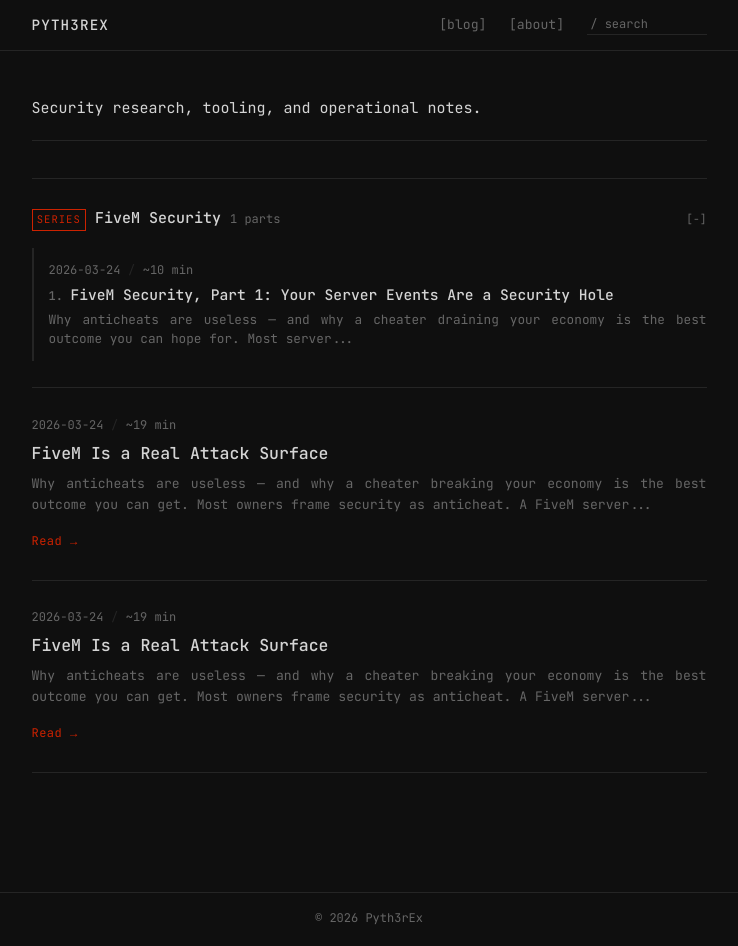
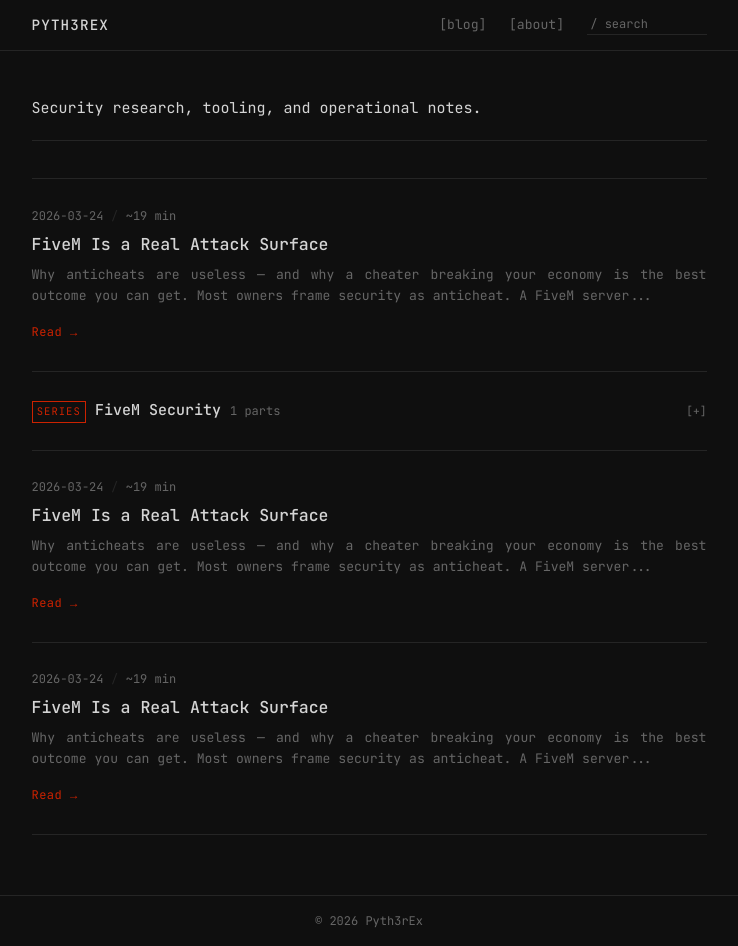
Before and after one commit to Pyth3rEx/Pyth3rEx.github.io, a Jekyll site: the page built from blog/index.html, in a window 1280 px wide and 946 px high. Shown: the whole window, without its empty margins (271-1009 px from the left). Built offline with Jekyll 4.4.1, drawn with Linux system fonts in a browser that asks for light colours; some of the changed lines change nothing that is shown.

Commit message:
fix: collapse series blocks by default

````diff
--- /dev/null
+++ b/_posts/2026-03-24-hello world.md
@@ -0,0 +1,476 @@
+---
+layout: post
+title: "FiveM Is a Real Attack Surface"
+date: 2026-03-24
+toc: true
+tags: [
+  fivem, fivem-security, gta-roleplay, cfx,
+  lua, lua-security, server-events, event-validation,
+  nui, xss, web-security,
+  supply-chain, supply-chain-security, third-party-scripts,
+  game-server-security, game-server-hardening,
+  security-awareness, red-team, penetration-testing,
+  input-validation, client-server, roleplay-server
+]
+---
+
+Why anticheats are useless — and why a cheater breaking your economy is the best outcome you can get. Most
+owners frame security as anticheat. A FiveM server is a networked application stack, and it deserves to be
+treated like one.
+
+---
+
+# Section 1 — Unvalidated Server Events
+
+FiveM scripts are typically split into two layers: *server-side* and *client-side*. Client code runs on
+the player's machine — meaning the player owns it and can do whatever they want with it. This is generally
+well understood. What is less often considered is the implication for the server side: because the server
+runs in a controlled environment, it is easy to assume it is also a safe one — isolated from threat actors
+and untrusted input. That assumption is where things break down.
+
+The two layers communicate through events. A client triggers a named event; the server listens for it and
+acts. The problem is that **any connected client can fire any registered server event by name**, with any
+arguments they choose.
+
+## Case study
+
+Consider this:
+
+```lua
+-- server.lua
+RegisterNetEvent('bank:withdraw')
+AddEventHandler('bank:withdraw', function(amount)
+    local src = source
+    removeMoney(src, amount)
+end)
+```
+
+```lua
+-- client.lua
+function OnWithdrawConfirmed(amount) -- Called when player confirms a withdrawal
+    TriggerServerEvent('bank:withdraw', amount)
+end
+```
+
+This pattern is common across free and paid scripts on the *CFx forums*, *GitHub*, and the *Tebex*
+marketplace. The server listens for the `bank:withdraw` event; when the client wants to withdraw, it fires
+the event with `amount` as the argument. The caller's identity (`src`) is resolved server-side, so that
+part is safe. The assumption being made — fatally — is that `amount` can be trusted. In a legitimate flow,
+the client call is wrapped in checks at the client level:
+
+- Is the user at a bank?
+- Does the user have enough money?
+- Is the user authorized to withdraw?
+
+None of those checks exist on the server. They live on the client, where the attacker already has full
+control.
+
+Now let's put on our hacker hoodies and think red: what happens if we call the event directly,
+bypassing the UI entirely?
+
+> **Note:** The examples below are intentionally vague. The goal is not a hacking tutorial — these are
+> well-known techniques in the offensive world, but the focus here is awareness, not execution.
+
+By calling `bank:withdraw(100)` outside the normal UI flow, the withdrawal goes through without issue.
+The character receives the money. The logs show a clean, legitimate transaction — performed from the
+middle of the Sandy Shores desert. The service[^1] is vulnerable. So we keep digging.
+
+```lua
+-- server.lua
+RegisterNetEvent('bank:transfer')
+AddEventHandler('bank:transfer', function(usr1, usr2, amount)
+    removeMoney(usr1, amount)
+    addMoney(usr2, amount)
+end)
+```
+
+Jackpot! `bank:transfer`, just a few lines below, has the same problem — and this time the attacker
+controls both ends of the transaction. Run it in a loop across all players and the money flows to a
+single account. The logs flag nothing; every entry looks like a legitimate transfer request. Only a
+manual review would catch it, and only if the attacker was loud about it[^2].
+
+Server events **can be called from anywhere, by anyone, with any arguments**. Think about what that means in practice.
+
+- Your logs are empty
+- Your paid anticheat didn't trigger
+- Your staff doesn't realize
+
+This is full compromise; in red teaming, this would be a failed audit.
+
+## Remediation
+
+👏 DON'T 👏 TRUST 👏 THE 👏 USER 👏
+
+### Client files should contain the bare minimum
+
+#### Scope your client code
+
+Client code should only perform actions within its own scope — the client. Showing a visual effect on
+the player's screen? Client code. Spawning a car, moving money, updating a database record? Server
+code. If your client is doing more than presenting state and sending requests, something is wrong.[^3]
+
+#### Treat every request as hostile
+
+The client asks the server to perform a withdrawal with the given arguments. The server checks,
+decides, and either acts or rejects. Assume every incoming request is malicious — voluntarily or not.
+
+#### Validate arguments
+
+Check type, range, and plausibility — server-side, before any action is taken. A withdrawal request
+with a negative value? A string where a number is expected? SQL fragments or escape sequences in a
+name field? Reject immediately.
+
+#### Log smart
+
+Logging every action and reviewing it after the fact is not security — it is archaeology. The
+questions should be asked in real time. A player running more than five transactions per minute? Flag
+it. An account receiving transfers from twenty different players in thirty seconds? Flag it.
+
+> **Note:** With the growth of AI and the rise of consumer-level big data systems, it'd be very
+> interesting to see what can be done with the mass treatment of logs across servers: training AI
+> models to scan logs for anomalies the same way it's done in tax offices to hunt money laundering.
+
+---
+
+# Section 2 — The NUI / Web Layer
+
+FiveM's NUI system is a Chromium browser running inside the game client. Developers build custom UIs
+with HTML, CSS, and JavaScript — inventory menus, HUDs, admin panels, ticket queues. The stack is
+standard. The attack surface is standard. If you have done web security before, you already know the
+attack. The question is what the context makes possible.
+
+## Web security in a game is worse
+
+In a normal browser, XSS is bounded. The sandbox limits system access. Same-origin policy restricts
+what injected JavaScript can reach. Exfiltrating a session cookie is the ceiling for most web XSS.
+
+NUI does not have that ceiling. The Chromium instance runs inside a process that has direct, designed
+access to the game engine. There is no boundary between the web layer and the game layer — that
+boundary was intentionally removed so that JavaScript can communicate with Lua and Lua can communicate
+with JavaScript. The same design choice that makes custom UIs possible is what makes XSS here
+categorically worse than XSS in a web app.
+
+## The bridge
+
+The communication mechanism is worth understanding before the escalation. Two functions carry traffic
+across the boundary:
+
+- `SendNUIMessage` — Lua to JavaScript. Sends a JSON object into the browser, received by a
+  `window.addEventListener('message', ...)` handler in JS.
+- `RegisterNUICallback` — JavaScript to Lua. JS makes an HTTP POST to
+  `https://${GetParentResourceName()}/callbackName`; the registered Lua handler receives the body.
+
+Data flows in both directions. A payload that lands in the browser can use `RegisterNUICallback` to
+send data back to Lua — and client-side Lua has access to game state, player data, and game
+functions. The bridge is the mechanism. Everything below is what happens when untrusted input reaches
+the DOM on the wrong side of it.
+
+## The vulnerable pattern
+
+The vulnerable pattern is one line:
+
+```js
+// nui/inventory.js
+element.innerHTML = itemDescription
+```
+
+`itemDescription` arrived from the server via `SendNUIMessage`. The developer trusted it. That trust
+is misplaced — the data ultimately originates from player input, a database that players write to,
+or a server-side script that handles player-controlled strings.
+
+The attacker sets their character name, their item name, or their support ticket body to a payload.
+Something like an image tag with an error handler that loads and evaluates a remote script. The
+payload is innocuous-looking. It sits in the database. It waits.
+
+> **Note:** Specific payload syntax is intentionally omitted. This is a documented class of
+> vulnerability — the goal is to make the attack surface legible, not to provide a tutorial.
+
+## Step one: proof of concept on yourself
+
+Before targeting anyone, the attacker confirms the surface. They set a player-controlled field to a
+payload and then open the UI that renders it — their own inventory, their own player card. The
+payload fires on their own screen. DOM mutates. Nothing illegal happened; it is their own client.
+What they now know: the injection point exists, the browser evaluates it, the field is not sanitised.
+This is reconnaissance. Low stakes, high signal.
+
+## Step two: blind XSS against staff
+
+Staff panels are NUI too. Player reports, ban requests, ticket queues, admin dashboards — all
+rendered in a Chromium browser inside the game. If the attacker's payload is stored in something
+that staff view, the payload fires in the *staff member's* client when they open the relevant panel.
+The attacker may be offline. The attacker never sees it trigger. This is blind XSS: fire and forget.
+
+The payload includes a beacon — a `fetch` call to an attacker-controlled endpoint that fires on
+execution, passing along whatever is readable in the DOM at the time: staff member identifiers,
+pending ban records, current player list, session tokens if a web panel is embedded. The attacker
+gets an HTTP request. That request confirms execution and carries the exfiltrated data.
+
+The staff member opened a ticket. Nothing looked wrong.
+
+## Step three: stored XSS against all clients
+
+Same mechanism, no longer limited to staff. The payload is stored in something every player
+renders: item names, vehicle descriptions, gang tags, death notifications, chat messages. When any
+client opens the affected UI, the payload executes in their browser. One stored injection, every
+player who opens that menu, no further interaction required from the attacker.
+
+The attacker went offline after submitting the payload. The payload is still executing on new
+clients.
+
+## Step four: game control
+
+The JavaScript running in victim clients has access to `window.invokeNative`.[^6] This is a bridge
+to C++ game functions — the same functions the game engine uses internally. From injected JavaScript
+running in a victim's NUI: teleport the player, spawn or delete entities, trigger animations, call
+commands that would normally require server-side authorisation. The attacker is not sending a
+crafted server event anymore. They are calling game engine functions directly from inside the
+victim's client, without touching the server at all.
+
+The anticheat has no visibility into this. It is not a game modification. It is JavaScript executing
+inside a browser that the game provides.
+
+## Step five: machine control
+
+`window.invokeNative` is not the ceiling.
+
+The CEF instance running NUI is a browser. Browsers have APIs: clipboard read and write, microphone
+access, camera access. In a standard browser these prompt for permission. Inside the game client,
+the permission surface is different — prompts may not appear, or may appear in a context where the
+player dismisses them without understanding what they are approving.
+
+Beyond that: the CEF remote debug interface runs on `localhost:13172` while the game is open.[^7]
+Any process on the same machine can attach to it and inject code into the running browser context,
+or inspect and modify anything currently loaded. This is not an attacker capability — it is a
+developer tool. But it is exposed by default, and it is accessible to anything running locally.
+
+From a payload already executing in NUI: read local files via `fetch` against `file://` paths,
+exfiltrate stored credentials, drop content to disk if the browser context permits it. The attacker
+has moved from manipulating a game UI to running arbitrary code on the victim's operating system.
+
+## The end state
+
+One stored payload. Every client that rendered the affected UI executed arbitrary code on a real
+machine. Those machines have filesystems, credentials, and network access. They are not sandboxed
+by anything the game provides.
+
+On the server side: if the payload reaches a rendering context that has server access — an admin
+web panel, a database management UI, anything that renders stored player data in a browser sitting
+on the server host — the escalation path continues to the server machine. RCE. Privilege escalation.
+Lateral movement into whatever network the server is on.
+
+This started with a developer using `innerHTML` instead of `textContent`.
+
+## Fixing the NUI layer
+
+**`textContent` over `innerHTML`** — if you are not rendering HTML, do not invoke the HTML parser.
+One substitution eliminates this entire class of vulnerability for text content.
+
+**DOMPurify if HTML is genuinely required** — not a regex. Tag-stripping with a regular expression
+is bypassable; a proper sanitiser understands the DOM tree and removes dangerous constructs
+without breaking legitimate markup.
+
+**Content Security Policy** — add a CSP to NUI resource HTML files. Restrict inline script
+execution and limit which origins `fetch` can reach. This does not prevent injection, but it
+severs the fetch-eval chain that turns reflected input into remote code execution.
+
+**Treat `RegisterNUICallback` data as hostile** — apply the same principle from Section 1. Data
+arriving from the NUI layer is untrusted. Validate type, range, and plausibility in the Lua handler
+before acting on it. The bridge runs in both directions; the input validation obligation runs in
+both directions.
+
+**Minimal bridge exposure** — only register the callbacks you need. Each registered callback is an
+attack surface; an unnecessary one is an unnecessary risk.
+
+---
+
+# Section 3 — Supply Chain Risk from Community Scripts
+
+- Most servers run unaudited third-party code from GitHub/forums/resellers
+- What malicious scripts do: backdoors (hidden event handlers), data exfiltration via HTTP, delayed payloads
+- Reseller risk: modified copies without visible history
+- Mitigation: read server-side files before install, audit PerformHttpRequest calls, check for hardcoded key
+  patterns, prefer auditable repos, minimal OS permissions for the server process
+
+---
+
+# Section 4 — The rest of the stack
+
+If you have read this far, you are probably already reconsidering some decisions. Good. But
+everything covered in sections 1 through 3 assumes the attacker is a player — someone who logged
+in, connected to your server, and is operating within the FiveM client. That is the comfortable
+threat model. The uncomfortable one is that your server is a machine on the internet, and FiveM
+is one of several things running on it. In this section we briefly step outside the game layer and
+look at what surrounds it.
+
+## The server machine
+
+[nmap scan, other services, open ports]
+
+## Permissions and infrastructure
+
+[roles, permissions, default passwords and unprotectedmaybe DBs]
+
+## Bare Metal
+
+[untrusted hosting platforms, physical attacks]
+
+---
+
+# Pre-Install Checklist
+
+- [ ] Audit all `PerformHttpRequest` calls — destination and payload
+- [ ] Check for hidden or catch-all `AddEventHandler` registrations
+- [ ] Search for hardcoded keys, tokens, and base64-encoded strings
+- [ ] Review NUI files for `innerHTML` with variable input
+- [ ] Verify commit history and source integrity
+- [ ] Confirm OS-level server permissions are minimal
+- [ ] Run on a staging server for 24h before production
+
+Each of these is covered in depth across the sections above.
+
+**TL;DR:** read the files before you trust them with your players.
+
+---
+
+# For devs: Security as a Headspace (SaaH)
+
+The fixes are not complex. Here is the original `bank:withdraw` handler from section 1 with the four principles
+applied — the diff in code is small; the diff in exposure is everything.
+
+```lua
+-- server.lua
+RegisterNetEvent('bank:withdraw')
+AddEventHandler('bank:withdraw', function(amount)
+    local src = source
+
+    -- Type, sanity & context check
+    if "number" == type(amount) and 0 < amount and true == isPlayerAtBank(src) then
+
+      -- Authorization
+      local balance = getPlayerBalance(src)
+      if nil ~= balance and balance >= amount then
+
+        -- Perform the action
+        removeMoney(src, amount)
+      end
+    end
+
+    return
+end)
+```
+
+The same logic applies to `bank:transfer` — but now there are two amounts and two players to
+validate. Both must be real, both must be in range, and the sender must actually have the funds.
+Neither end of the transaction should be trusted.
+
+```lua
+-- server.lua
+RegisterNetEvent('bank:transfer')
+AddEventHandler('bank:transfer', function(target, amount)
+    local src = source
+
+    -- Type, sanity & target check
+    if "number" == type(amount) and 0 < amount and true == DoesPlayerExist(target) and src ~= target then
+
+      -- Authorization
+      local balance = getPlayerBalance(src)
+      if nil ~= balance and balance >= amount then
+
+        -- Perform the action
+        removeMoney(src, amount)
+        addMoney(target, amount)
+      end
+    end
+
+    return
+end)
+```
+
+Notice that `usr1` is gone — the server already knows who the sender is via `source`. Letting
+the client pass it as an argument is exactly the kind of thing that gets abused.
+
+A few things worth naming explicitly in both snippets:
+
+- **Default to negative.** The function does nothing unless every condition is met. No action, no
+  side effect, no response — just a silent `return`. The burden of proof is on the request, not
+  the rejection. That silent return is also the right place to raise a log flag: it is the default
+  path, and it should never be hit in normal operation.[^4]
+
+- **Yoda conditions.** Comparisons are written with the constant on the left: `"number" == type(amount)`
+  rather than `type(amount) == "number"`. In Lua the difference is stylistic — it signals that the
+  expected value is the reference point and the input is what gets tested against it.[^5]
+
+- **Layered validation.** The checks are not a single gate — they are a sequence of independent
+  filters, each answering a different question: *is this the right type? is the value in range? is
+  the player in the right context? does the authorization hold?* A bypass of one does not collapse
+  the rest, and any single failure sends the request straight to the bin.
+
+---
+
+# Closing
+
+Low attacker bar, soft targets, simple fixes.
+
+The threat model for a FiveM server is not exotic. There is no zero-day, no nation-state actor, no
+sophisticated toolchain. The attacker is usually a bored teenager with a Lua console and a list of
+event names pulled from your own client-side files — which they already have, because your client
+runs on their machine. The entry point is the trust you extended without meaning to.
+
+The reason most servers haven't been visibly compromised is not that they are secure — it is that
+they were either lucky, or they were hit and never noticed. An economy manipulation that stays
+within plausible bounds leaves no obvious trace. Logs that nobody reads might as well not exist.
+Anticheats operate at the game engine layer: they catch aimbots and movement exploits, script
+kiddie territory. They have no visibility into a crafted event payload crossing the network. A
+server owner pointing at their anticheat as a security posture is protecting the wrong perimeter.
+
+None of the mitigations in this post are novel. Server-side validation, minimal client scope,
+input sanitisation, anomaly logging — these are fundamentals. They appear in every secure
+development guide written in the last thirty years. The reason they are worth writing about in
+the context of FiveM is that the culture around it has never framed the server as an attack surface.
+Anticheat is discussed endlessly; the event handler that moves money is not.
+
+Reframe: the gap between exposed and defensible is attention, not expertise. The fixes are a few
+lines of Lua. Most servers aren’t hacked — they’re asked politely, and they comply.
+
+There is one thing this post has not touched: consequences. Not in-game ones — real ones. Every server
+collects data. IPs, identifiers, transaction records, chat logs. The moment a player connects,
+you are a data controller. The moment real money changes hands, you are operating a financial
+service. Most server owners have never thought about this. Most will keep not thinking about it
+until they receive something that is not a cheat report.
+
+In a future post, we will cover what a breach actually costs — legally, financially, and personally.
+If this post reached someone running a server, send it to them. Better read a blog post than
+receive a report from the IRS... or worse.
+
+---
+
+# Notes
+
+[^1]: In networking and security, "*service*" is a broad term. FiveM scripts can reasonably be
+    described as a service running inside a browser (Chromium/NUI), running on a network stack
+    (FiveM), running on a game engine (RAGE).
+
+[^2]: This can go further than it looks. A common pattern is routing stolen funds through a
+    temporary account, then converting them to placeable in-game objects to break the audit trail.
+    In some cases this technique has been used to frame other players — the logs showed them
+    receiving large wire transfers, leading server staff to believe they were responsible.
+
+[^3]: This also goes for performance. Offloading the client to the max usually helps with
+    client-side FPS.
+
+[^4]: Anomaly detection at the event level is underused in FiveM. A handler that rejects more than
+    it accepts is a signal worth surfacing — especially on high-value events like transfers or
+    inventory mutations.
+
+[^5]: In languages where `=` is assignment and `==` is comparison — C, JavaScript, PHP — writing
+    the constant on the left turns an accidental `=` into a compile-time or runtime error rather
+    than a silent bug. The pattern originates there; in Lua it is purely a readability convention.
+
+[^6]: `window.invokeNative` access has been partially restricted in newer CitizenFX builds. The
+    restriction is not complete or consistent across resource contexts, and the underlying
+    architecture — a JS-to-game-engine bridge — remains. Treat it as present until confirmed absent.
+
+[^7]: The CEF remote debug port on `localhost:13172` is a developer tool, not a vulnerability in
+    itself. It is exposed by default while the game runs and is accessible to any local process.
+    On a shared host or a machine that has already been partially compromised, it becomes a
+    reliable pivot point. See the Cfx.re community discussion on CEF debug tooling for context.
--- a/blog/index.html
+++ b/blog/index.html
@@ -18,7 +18,7 @@
         {% unless seen_series contains post.series %}
           {% assign seen_series = seen_series | push: post.series %}
           {% assign series_posts = site.posts | where: "series", post.series | sort: "series_part" %}
-          <details class="series-block" open>
+          <details class="series-block">
             <summary class="series-header">
               <span class="series-label">series</span>
               <span class="series-title">{{ post.series }}</span>
````
